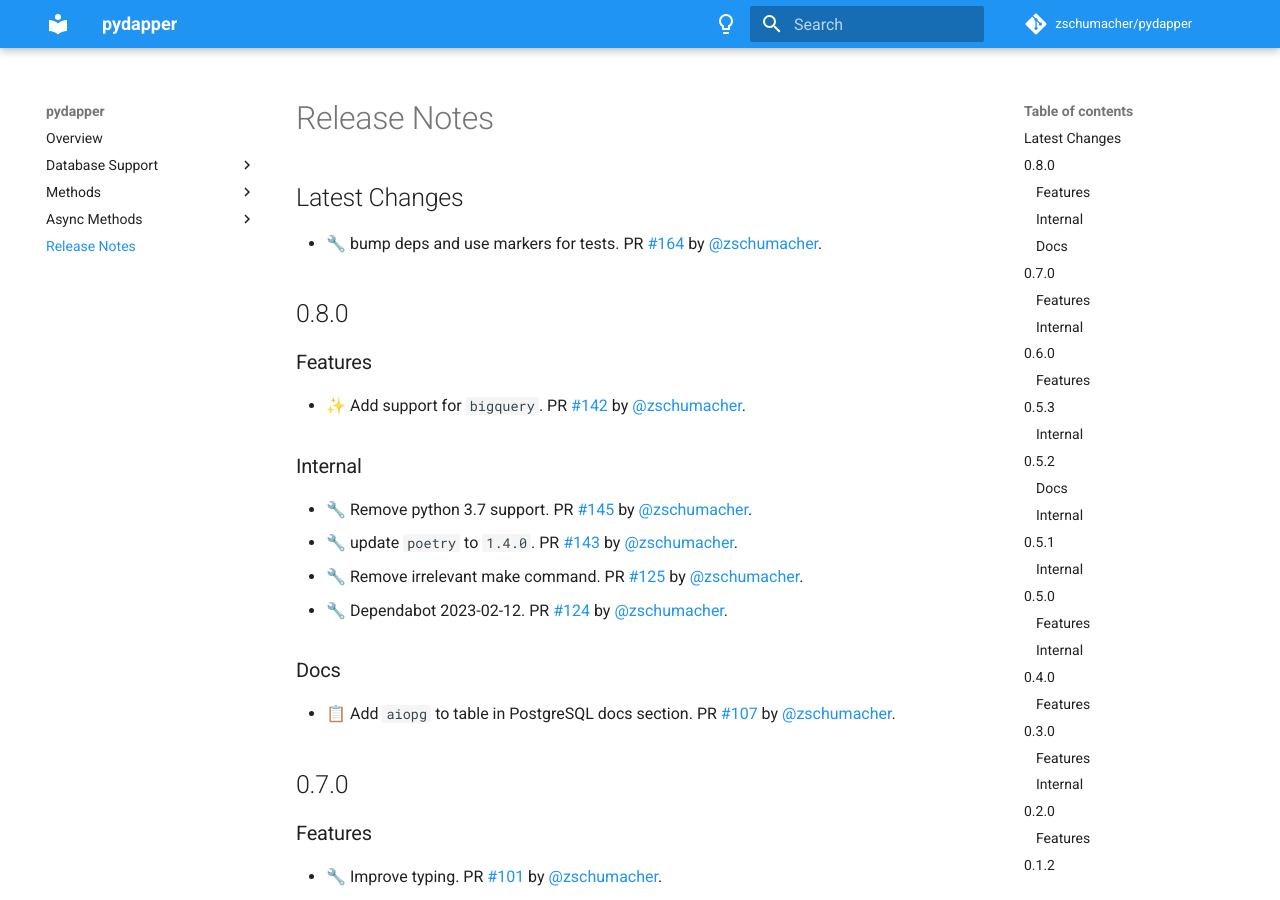
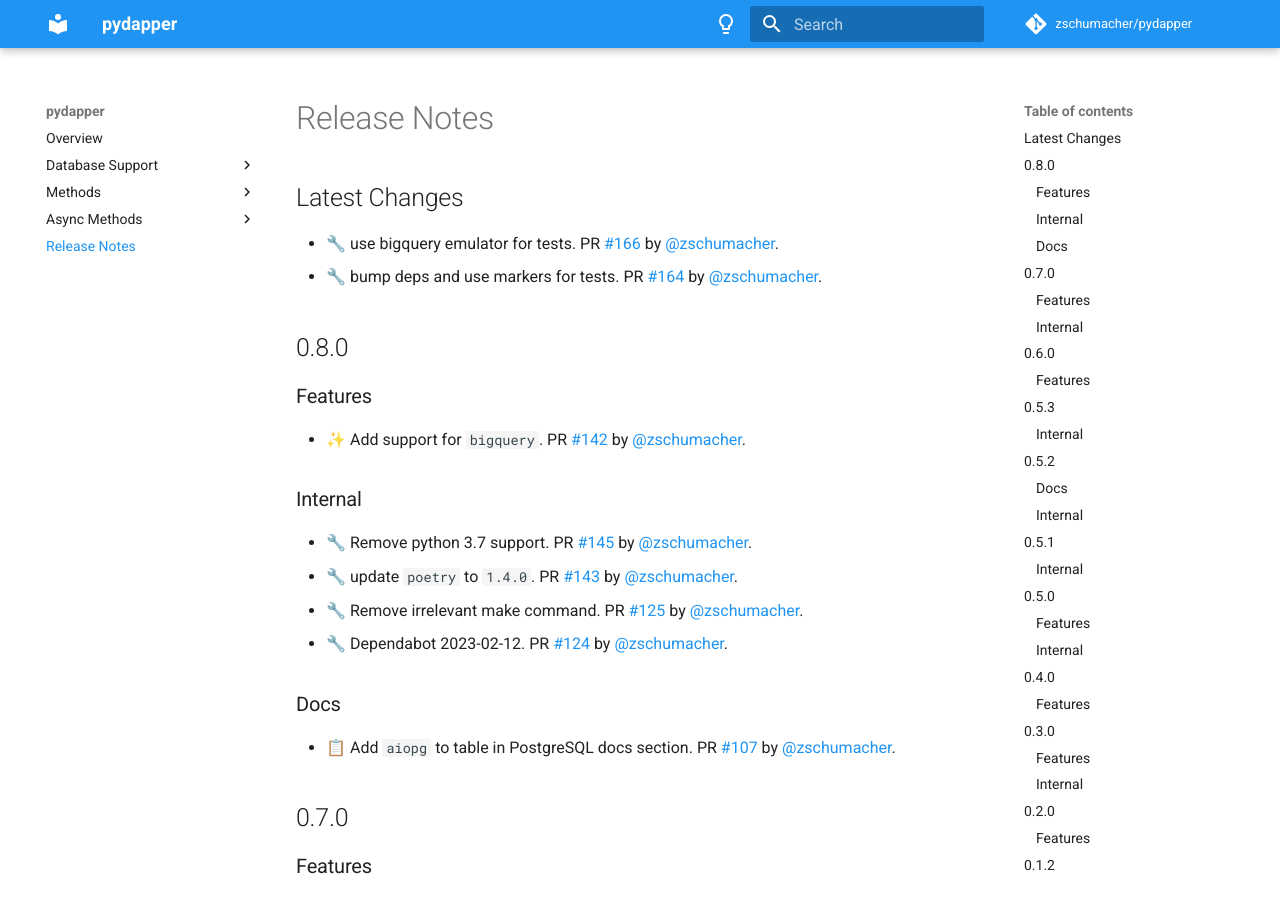
Before and after one commit to zschumacher/pydapper, an MkDocs documentation site: the page built from docs/release_notes.md, in a window 1280 px wide and 900 px high. Built offline with MkDocs 1.6.1 and Material for MkDocs 9.7.7, drawn with Linux system fonts in a browser that asks for light colours; comment, search, counter and statistics services are not loaded.

Commit message:
📝 Update release notes

```diff
--- a/docs/release_notes.md
+++ b/docs/release_notes.md
@@ -1,6 +1,7 @@
 
 ## Latest Changes
 
+* 🔧 use bigquery emulator for tests. PR [#166](https://github.com/zschumacher/pydapper/pull/166) by [@zschumacher](https://github.com/zschumacher).
 * 🔧 bump deps and use markers for tests. PR [#164](https://github.com/zschumacher/pydapper/pull/164) by [@zschumacher](https://github.com/zschumacher).
 
 ## 0.8.0
```
